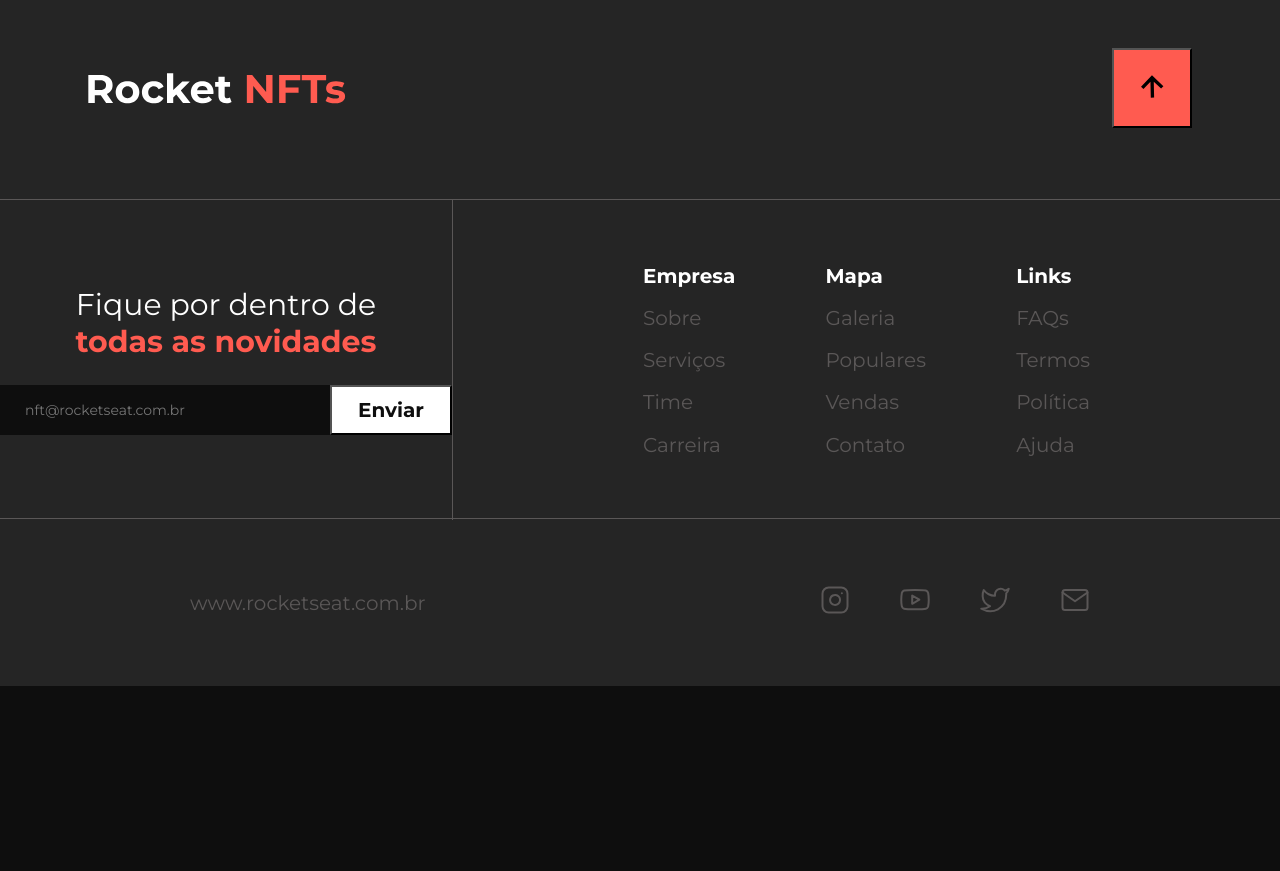
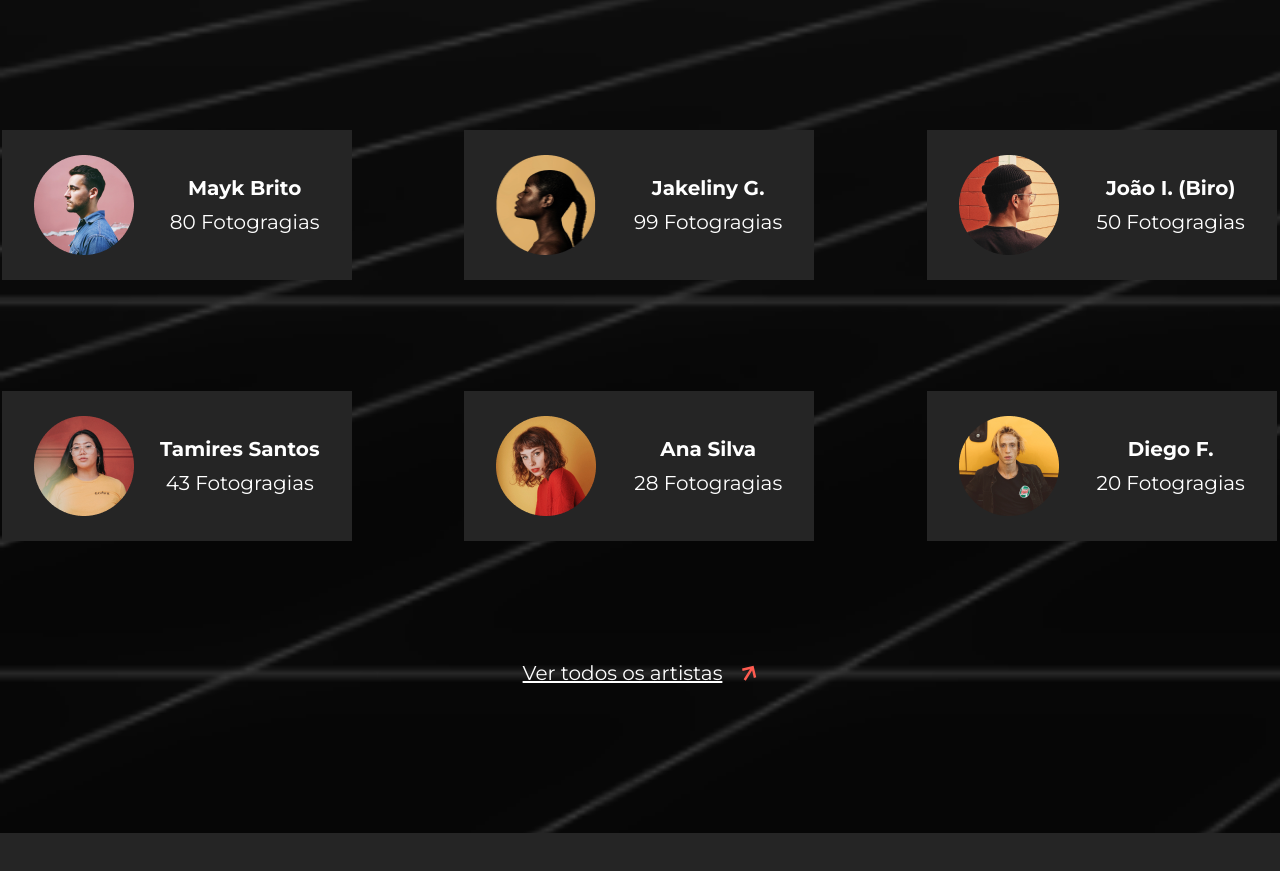
Before and after one commit to brunood07/rocket-nfts, a React (Vite) app: page / in a window 1280 px wide. Shown: the part 2925-3796 px from the top of the page. Before the commit the page ends 3611 px from the top, so only its background shows below. Built offline with nearby package versions, Linux system fonts and the light colour scheme.

Commit message:
feat: best artists done

```diff
--- /dev/null
+++ b/src/components/ArtistCard/index.tsx
@@ -0,0 +1,25 @@
+import { ArtistCardContainer, Content, Information } from "./styles";
+
+interface ArtistCardProps {
+  artistName: string;
+  numberOfPhotos: string;
+  img: string;
+}
+
+export function ArtistCard({
+  artistName,
+  img,
+  numberOfPhotos,
+}: ArtistCardProps) {
+  return (
+    <ArtistCardContainer>
+      <Content>
+        <img src={img} alt={artistName} />
+        <Information>
+          <strong>{artistName}</strong>
+          <p>{numberOfPhotos}</p>
+        </Information>
+      </Content>
+    </ArtistCardContainer>
+  );
+}
--- /dev/null
+++ b/src/components/ArtistCard/styles.ts
@@ -0,0 +1,57 @@
+import styled from "styled-components";
+
+export const ArtistCardContainer = styled.div`
+  display: flex;
+  align-items: center;
+  justify-content: center;
+  width: 350px;
+  height: 150px;
+
+  background-color: var(--card-color);
+
+  transition: all 0.3s;
+
+  &:hover {
+    background-color: var(--color-logo);
+    color: #fff;
+  }
+`;
+
+export const Content = styled.div`
+  display: flex;
+  flex-direction: row;
+  align-items: center;
+  justify-content: space-between;
+
+  width: 100%;
+
+  padding: 0 32px;
+
+  img {
+    width: 100px;
+    height: 100px;
+  }
+`;
+
+export const Information = styled.div`
+  display: flex;
+  flex-direction: column;
+  align-items: center;
+  justify-content: center;
+
+  text-align: left;
+
+  gap: 10px;
+
+  p {
+    font-size: 20px;
+    font-weight: medium;
+    color: #fff;
+  }
+
+  strong {
+    font-size: 20px;
+    font-weight: medium;
+    color: #fff;
+  }
+`;
--- /dev/null
+++ b/src/components/BestArtists/index.tsx
@@ -0,0 +1,71 @@
+import { ArtistCard } from "../ArtistCard";
+import {
+  ArtistsContainer,
+  BestArtistsContainer,
+  SeeMore,
+  Title,
+} from "./styles";
+
+import art1 from "../../assets/artista-1.png";
+import art2 from "../../assets/artista-2.png";
+import art3 from "../../assets/artista-3.png";
+import art4 from "../../assets/artista-4.png";
+import art5 from "../../assets/artista-5.png";
+import art6 from "../../assets/artista-6.png";
+
+import arrowImg from "../../assets/arrow-orange.svg";
+
+export function BestArtists() {
+  return (
+    <BestArtistsContainer>
+      <Title>
+        <span>Melhores</span>
+        <p>artistas</p>
+      </Title>
+
+      <ArtistsContainer>
+        <ArtistCard
+          artistName="Mayk Brito"
+          numberOfPhotos="80 Fotogragias"
+          img={art1}
+        />
+
+        <ArtistCard
+          artistName="Jakeliny G."
+          numberOfPhotos="99 Fotogragias"
+          img={art2}
+        />
+
+        <ArtistCard
+          artistName="João I. (Biro)"
+          numberOfPhotos="50 Fotogragias"
+          img={art3}
+        />
+
+        <ArtistCard
+          artistName="Tamires Santos"
+          numberOfPhotos="43 Fotogragias"
+          img={art4}
+        />
+
+        <ArtistCard
+          artistName="Ana Silva"
+          numberOfPhotos="28 Fotogragias"
+          img={art5}
+        />
+
+        <ArtistCard
+          artistName="Diego F."
+          numberOfPhotos="20 Fotogragias"
+          img={art6}
+        />
+      </ArtistsContainer>
+      <SeeMore>
+        <a href="#">
+          Ver todos os artistas
+          <img src={arrowImg} />
+        </a>
+      </SeeMore>
+    </BestArtistsContainer>
+  );
+}
--- /dev/null
+++ b/src/components/BestArtists/styles.ts
@@ -0,0 +1,49 @@
+import styled from "styled-components";
+
+export const BestArtistsContainer = styled.div`
+  width: 1277px;
+`;
+
+export const ArtistsContainer = styled.div`
+  width: 1277px;
+  display: grid;
+  grid-template-columns: 1fr 1fr 1fr;
+  gap: 111px;
+`;
+
+export const Title = styled.div`
+  width: 1277px;
+  display: flex;
+
+  align-items: center;
+  justify-content: center;
+
+  gap: 15px;
+
+  margin: 120px 0;
+
+  font-size: 50px;
+  font-weight: bold;
+
+  p {
+    color: var(--color-logo);
+  }
+`;
+
+export const SeeMore = styled.div`
+  width: 1277px;
+  display: flex;
+
+  align-items: center;
+  justify-content: center;
+
+  margin-top: 120px;
+
+  a {
+    display: flex;
+    gap: 20px;
+    cursor: pointer;
+
+    font-size: 20px;
+  }
+`;
--- a/src/pages/Home/index.tsx
+++ b/src/pages/Home/index.tsx
@@ -1,3 +1,4 @@
+import { BestArtists } from "../../components/BestArtists";
 import { Footer } from "../../components/Footer";
 import { Gallery } from "../../components/Gallery";
 import { Header } from "../../components/Header";
@@ -15,6 +16,7 @@ export function Home() {
       <Gallery />
       <InfoSection />
       <PopularOfTheWeek />
+      <BestArtists />
       <Footer />
     </Container>
   );
```
